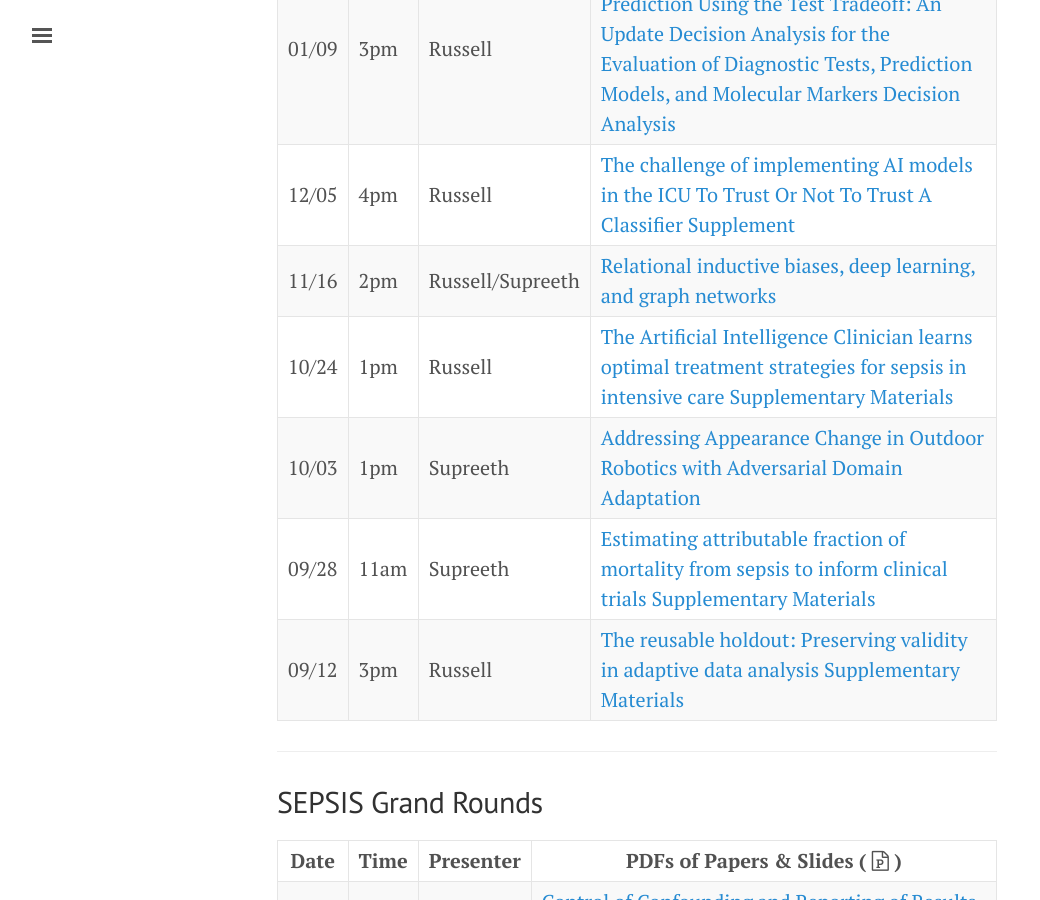
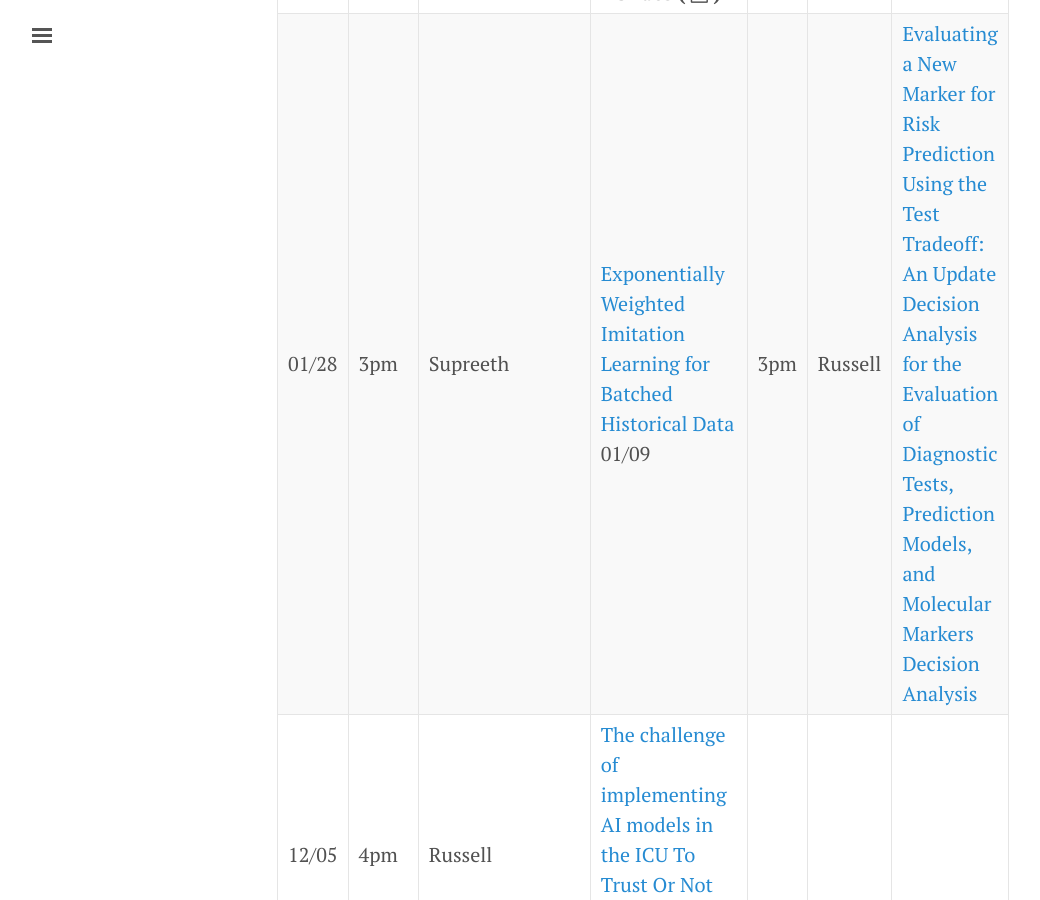
Before and after one commit to NematiLab/bmijc, a Jekyll site: the page built from index.md, in a window 1280 px wide and 900 px high, scrolled down 827 px. Shown: the whole window, without its empty margins (3-1043 px from the left). Built offline with Jekyll 4.4.1, drawn with Linux system fonts in a browser that asks for light colours; nearby versions of some CDN libraries.

Commit message:
Updated for BMIJC 01-28-19

```diff
--- a/index.md
+++ b/index.md
@@ -31,7 +31,7 @@ Atlanta, GA 30322
 
 Date | Time    | Presenter | PDFs of Papers & Slides ( <i class='fa fa-file-powerpoint-o'></i> )
 --- | --- | --- | ---
-01/09 | 3pm | Russell | [Evaluating a New Marker for Risk Prediction Using the Test Tradeoff: An Update]({{ site.baseurl }}/assets/010919_paper01.pdf){:target="_blank"} [Decision Analysis for the Evaluation of Diagnostic Tests, Prediction Models, and Molecular Markers]({{ site.baseurl }}/assets/010919_paper02.pdf){:target="_blank"} [Decision Analysis]({{ site.baseurl }}/assets/010919_paper03.pdf){:target="_blank"}
+01/28 | 3pm | Supreeth | [Exponentially Weighted Imitation Learning for Batched Historical Data]({{ site.baseurl }}/assets/012819_paper.pdf){:target="_blank"} 01/09 | 3pm | Russell | [Evaluating a New Marker for Risk Prediction Using the Test Tradeoff: An Update]({{ site.baseurl }}/assets/010919_paper01.pdf){:target="_blank"} [Decision Analysis for the Evaluation of Diagnostic Tests, Prediction Models, and Molecular Markers]({{ site.baseurl }}/assets/010919_paper02.pdf){:target="_blank"} [Decision Analysis]({{ site.baseurl }}/assets/010919_paper03.pdf){:target="_blank"}
 12/05 | 4pm | Russell | [The challenge of implementing AI models in the ICU]({{ site.baseurl }}/assets/120518_paper2.pdf){:target="_blank"} [To Trust Or Not To Trust A Classifier]({{ site.baseurl }}/assets/120518_paper1.pdf){:target="_blank"} [Supplement]({{ site.baseurl }}/assets/120518_paper1supplement.pdf){:target="_blank"}
 11/16 | 2pm | Russell/Supreeth | [Relational inductive biases, deep learning, and graph networks]({{ site.baseurl }}/assets/111618_paper.pdf){:target="_blank"}
 10/24 | 1pm | Russell | [The Artificial Intelligence Clinician learns optimal treatment strategies for sepsis in intensive care]({{ site.baseurl }}/assets/102418_paper.pdf){:target="_blank"} [Supplementary Materials]({{ site.baseurl }}/assets/102418_supplement.pdf){:target="_blank"}
```
Also changed, not shown: 2 other files.
